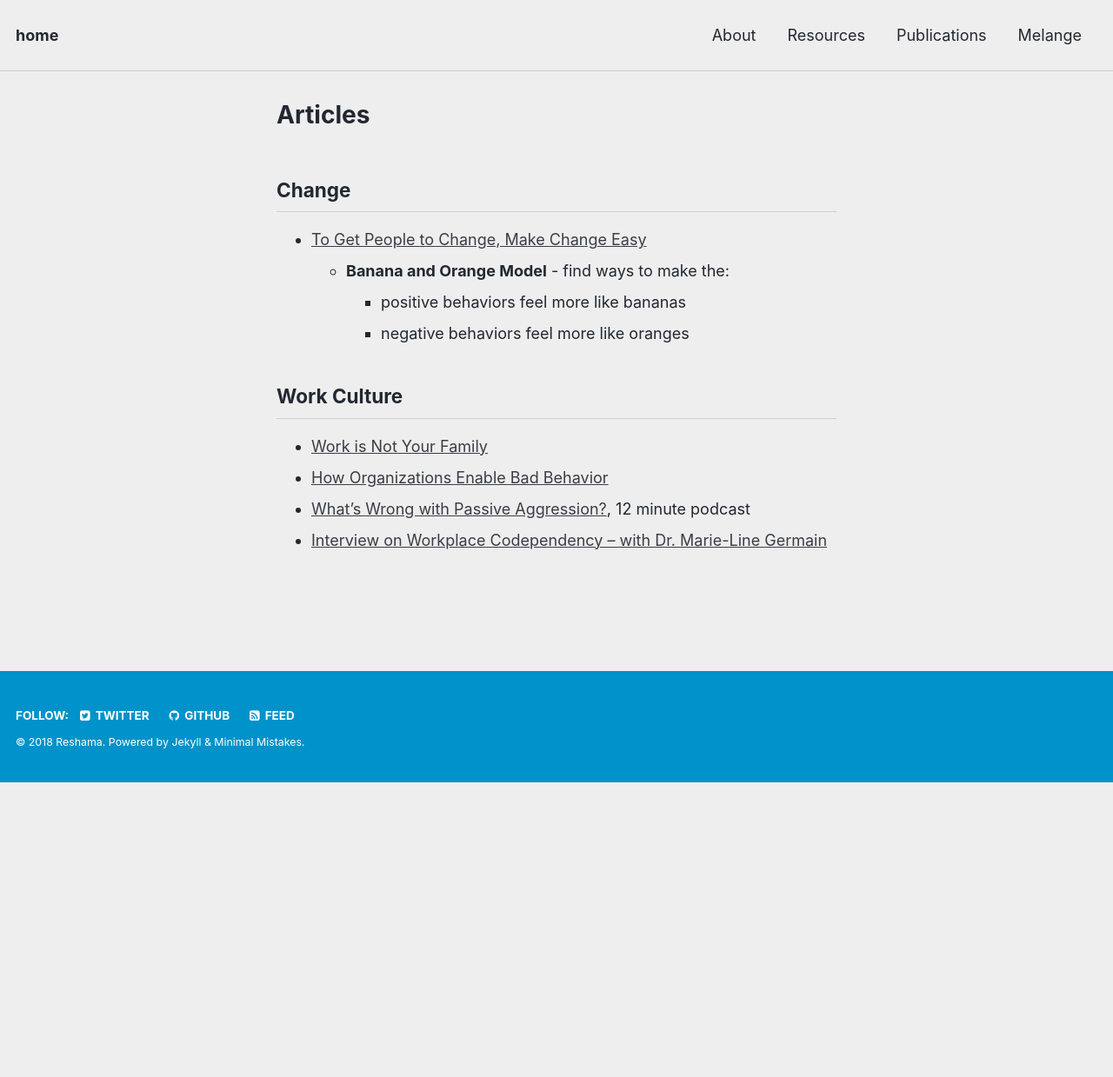
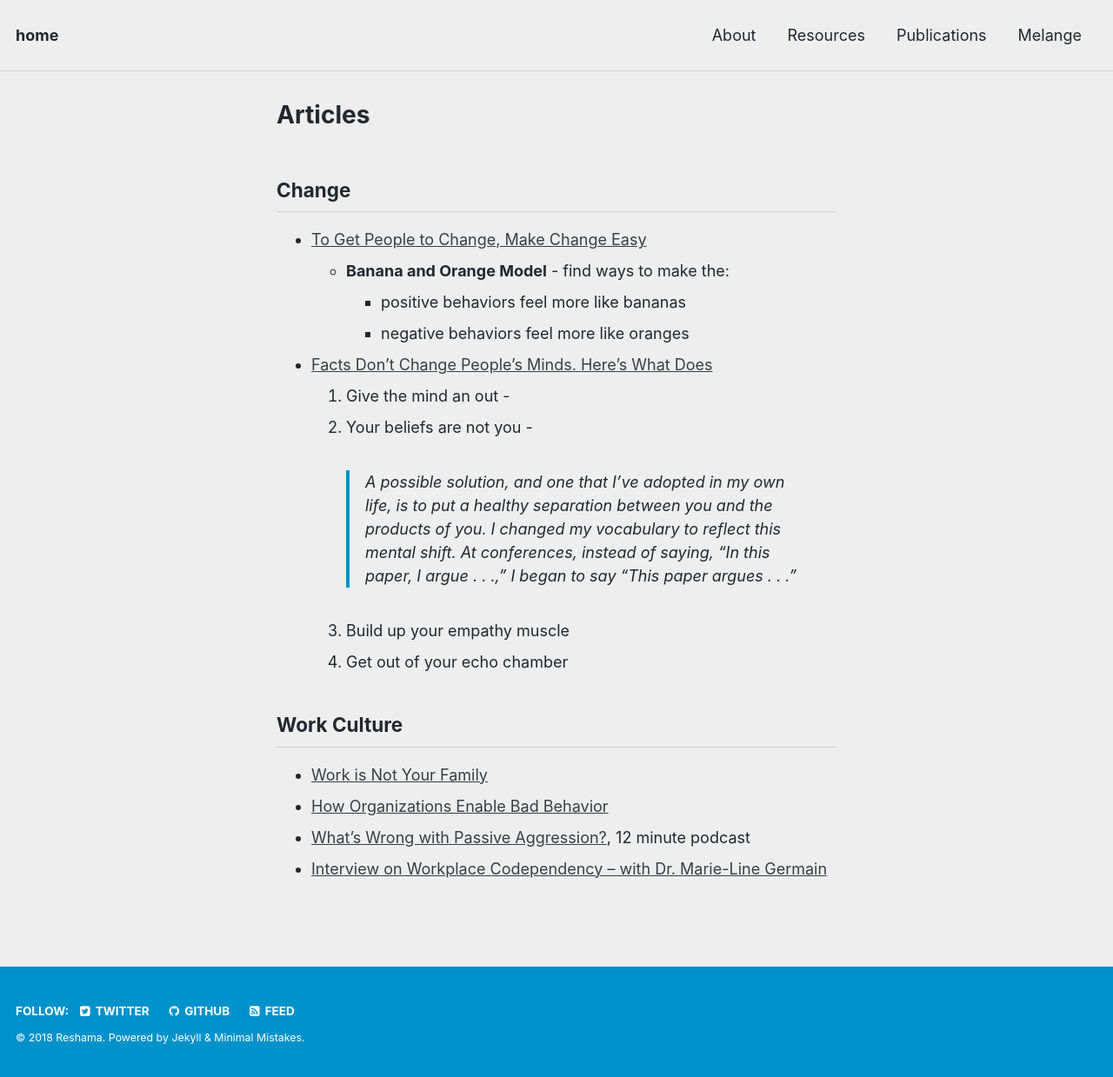
Before and after one commit to reshamas/reshamas.github.io, a Jekyll site: the page built from melange/articles.md, in a window 1280 px wide. Shown: the whole page at 87% size. Built offline with Jekyll 4.4.1, drawn with Linux system fonts in a browser that asks for light colours; before the commit the page ends 900 px from its top, so only the background shows below that.

Commit message:
Update articles.md

```diff
--- a/melange/articles.md
+++ b/melange/articles.md
@@ -10,6 +10,14 @@ comments: false
     - **Banana and Orange Model** - find ways to make the:
         - positive behaviors feel more like bananas
         - negative behaviors feel more like oranges
+- [Facts Don’t Change People’s Minds. Here’s What Does](https://heleo.com/facts-dont-change-peoples-minds-heres/16242/)
+    1.  Give the mind an out -
+    2.  Your beliefs are not you -
+    > A possible solution, and one that I’ve adopted in my own life, is to put a healthy separation between you and the products of you. I changed my vocabulary to reflect this mental shift. At conferences, instead of saying, “In this paper, I argue . . .,” I began to say “This paper argues . . .”
+    3.  Build up your empathy muscle
+    4.  Get out of your echo chamber
+
+
 
 ## Work Culture
 - [Work is Not Your Family](https://the-pastry-box-project.net/mandy-michael/2018-february-4)
```
